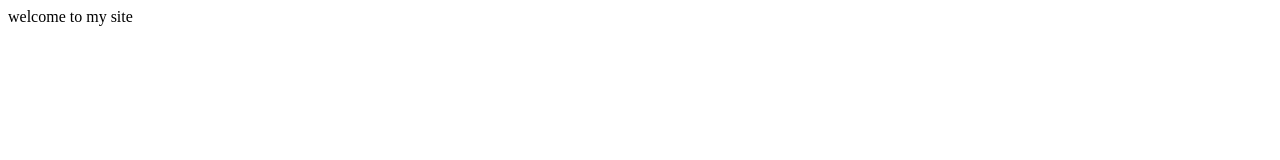
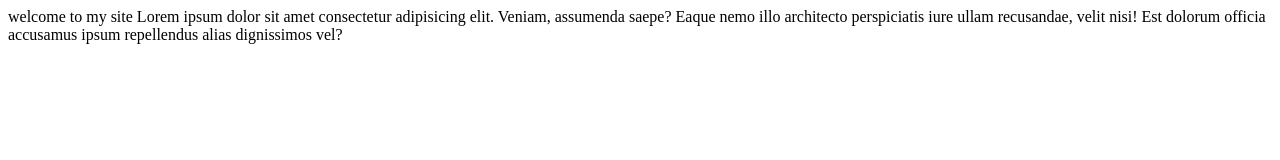
Before and after one commit to truelegion44/pepe44, a plain HTML site: page index.html in a window 1280 px wide. Drawn offline with Linux system fonts and the light colour scheme.

Commit message:
i added some features

```diff
--- a/index.html
+++ b/index.html
@@ -7,5 +7,6 @@
 </head>
 <body>
     welcome to my site
+    Lorem ipsum dolor sit amet consectetur adipisicing elit. Veniam, assumenda saepe? Eaque nemo illo architecto perspiciatis iure ullam recusandae, velit nisi! Est dolorum officia accusamus ipsum repellendus alias dignissimos vel?
 </body>
 </html>
```
